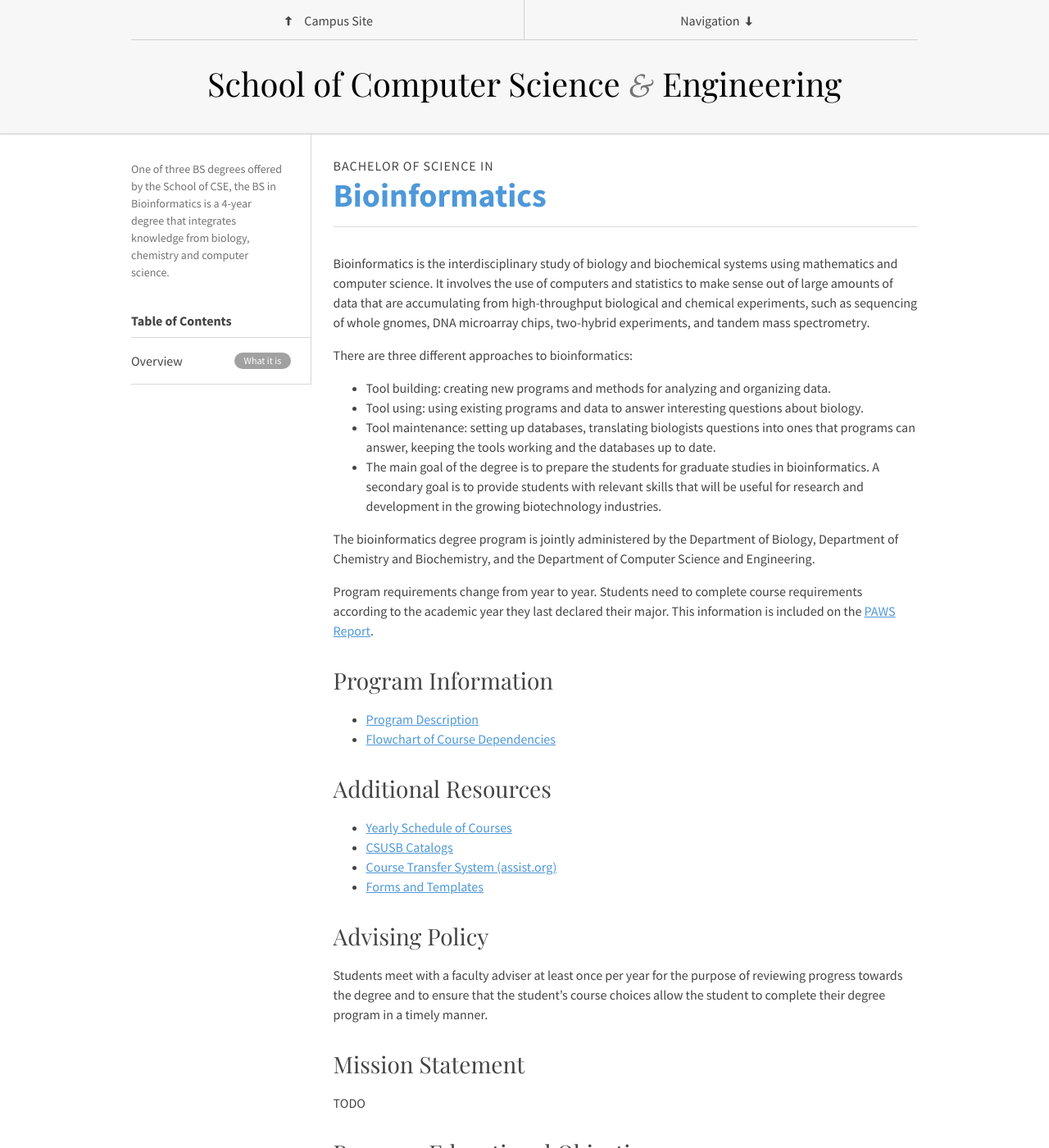
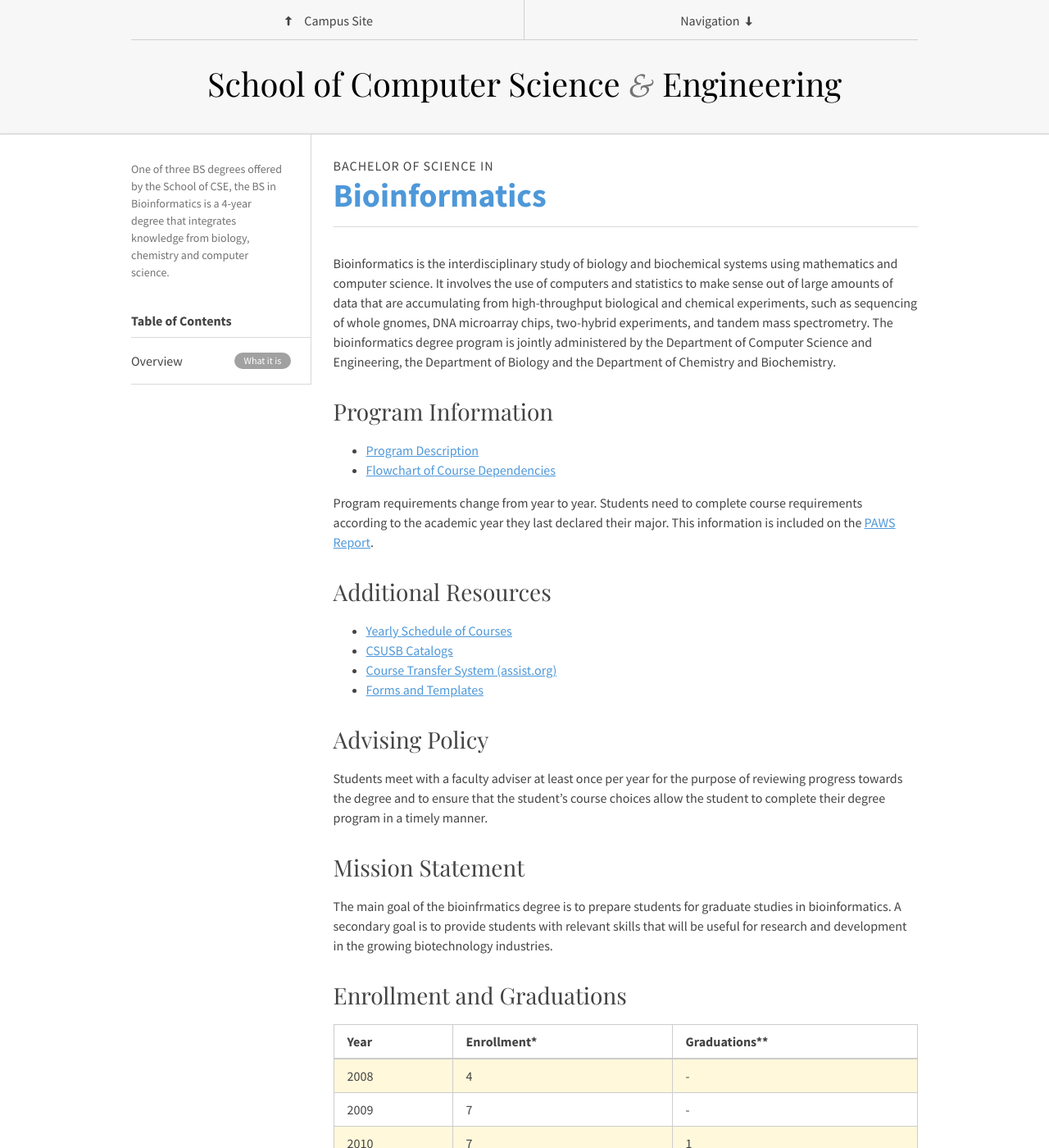
Before and after one commit to csusbdt/cse, a Jekyll site: the page built from programs/bioinformatics/index.md, in a window 1280 px wide and 1400 px high. Shown: the whole window at 82% size. Built offline with Jekyll 4.4.1, drawn with Linux system fonts in a browser that asks for light colours; nearby versions of some CDN libraries; some web fonts are replaced; some of the changed text lies outside the part shown.

Commit message:
clean up of bioinformatics

```diff
--- a/programs/bioinformatics/index.md
+++ b/programs/bioinformatics/index.md
@@ -8,25 +8,17 @@ nav:
       desc: What it is
 ---
 
-## Bachelor of Science in __Bioinformatics__
+## Bachelor of Science in <strong>Bioinformatics</strong>
 
 Bioinformatics is the interdisciplinary study of biology and biochemical systems using mathematics and computer science. It involves the use of computers and statistics to make sense out of large amounts of data that are accumulating from high-throughput biological and chemical experiments, such as sequencing of whole gnomes, DNA microarray chips, two-hybrid experiments, and tandem mass spectrometry.
-
-There are three different approaches to bioinformatics:
-
-- Tool building: creating new programs and methods for analyzing and organizing data.
-- Tool using: using existing programs and data to answer interesting questions about biology.
-- Tool maintenance: setting up databases, translating biologists questions into ones that programs can answer, keeping the tools working and the databases up to date.
-- The main goal of the degree is to prepare the students for graduate studies in bioinformatics. A secondary goal is to provide students with relevant skills that will be useful for research and development in the growing biotechnology industries.
-
-The bioinformatics degree program is jointly administered by the Department of Biology, Department of Chemistry and Biochemistry, and the Department of Computer Science and Engineering.
-
-Program requirements change from year to year. Students need to complete course requirements according to the academic year they last declared their major. This information is included on the [PAWS Report][paws].
+The bioinformatics degree program is jointly administered by the Department of Computer Science and Engineering, the Department of Biology and the Department of Chemistry and Biochemistry.
 
 ### Program Information
 
 - [Program Description][description]
 - [Flowchart of Course Dependencies][flowchart]
+
+Program requirements change from year to year. Students need to complete course requirements according to the academic year they last declared their major. This information is included on the [PAWS Report][paws].
 
 ### Additional Resources
 
@@ -41,21 +33,11 @@ Students meet with a faculty adviser at least once per year for the purpose of r
 
 ### Mission Statement
 
-TODO
-
-### Program Educational Objectives
-
-TODO
-
-### Student Learning Outcomes
-
-By the time of graduation, student learning outcomes should include the following.
-
-TODO
+The main goal of the bioinfrmatics degree is to prepare students for graduate studies in bioinformatics. A secondary goal is to provide students with relevant skills that will be useful for research and development in the growing biotechnology industries.
 
 ### Enrollment and Graduations
 
-<table class="enrollment">
+<table class="enrollment table-striped table-bordered">
   <thead>
     <tr> <th>Year</th> <th>Enrollment*</th> <th>Graduations**</th> </tr>
   </thead>
@@ -69,8 +51,8 @@ TODO
   </tbody>
 </table>
 <caption>
-  * Declared bioinformatics majors in Fall quarter of designated year. </br>
-  ** Annual graduations starting from Fall quarter of designated year. </br>
+  * Declared bioinformatics majors in Fall quarter of designated year. <br>
+  ** Annual graduations starting from Fall quarter of designated year. <br>
   Source: <a href="http://ir.csusb.edu/">CSUSB Office of Institutional Research</a>
 </caption>
 
```
Also changed, not shown: programs/index.md (+6 -0 lines).
